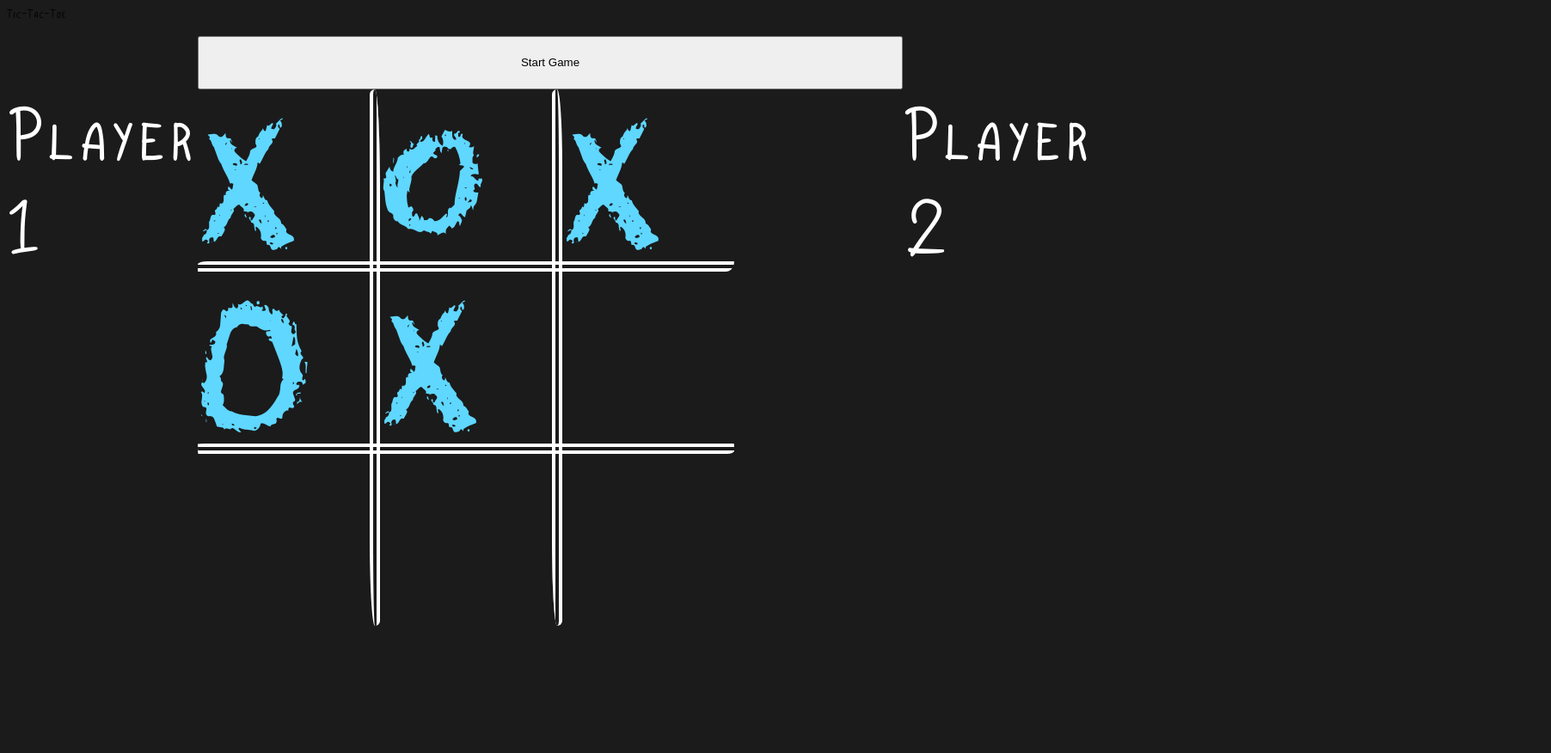
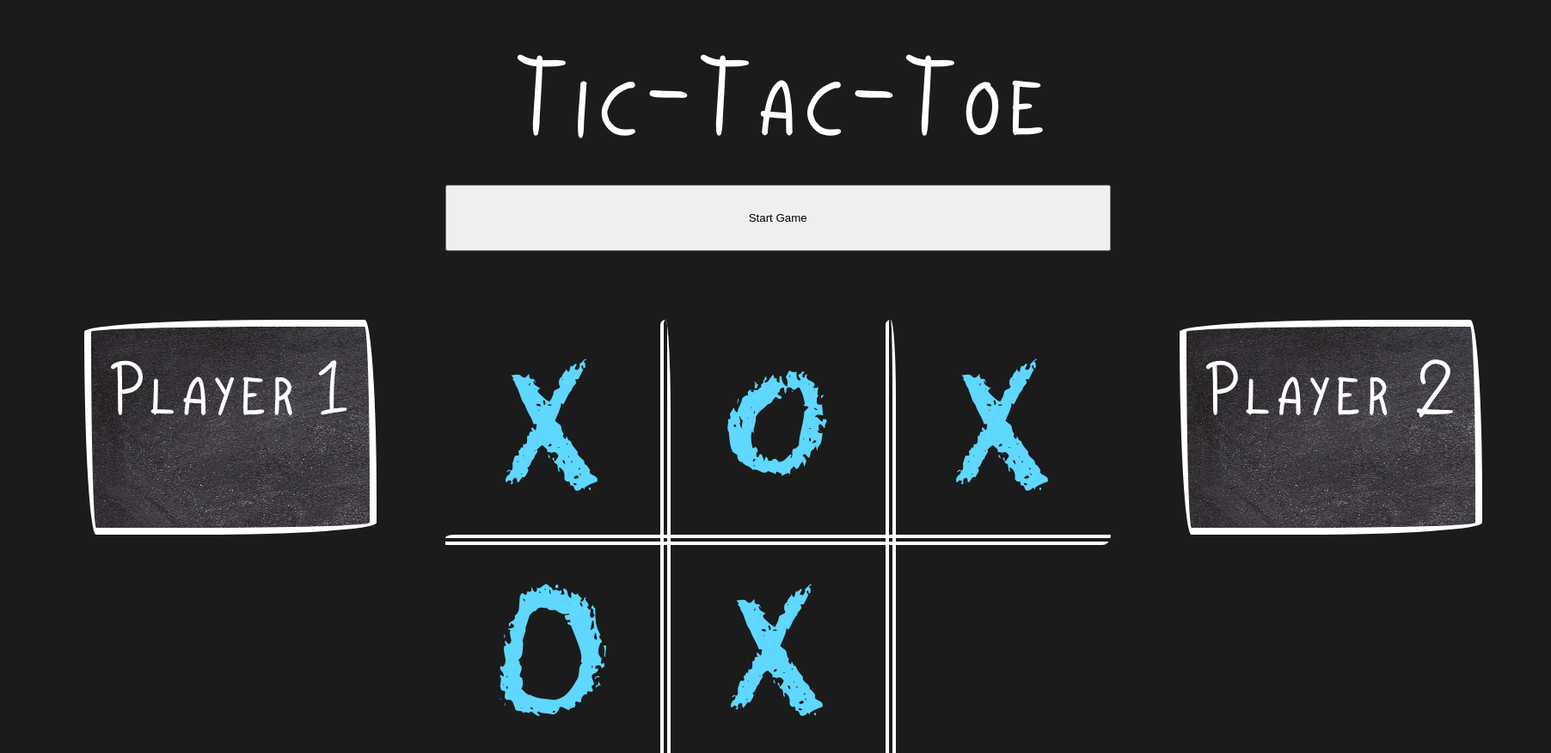
Before and after one commit to FireHeart3198/tic-tac-toe, a plain HTML site: page index.html in a window 1280 px wide. Shown: the top 876 px of the page at 86% size, 1804 px wide, since content can reach past the window. Before the commit the page ends 800 px from the top, so only its background shows below. Drawn offline with Linux system fonts and the light colour scheme.

Commit message:
Style UI

```diff
--- a/index.html
+++ b/index.html
@@ -10,7 +10,10 @@
         <header>Tic-Tac-Toe</header>
         <main>
             <button class="start-button">Start Game</button>
-            <div class="player one">Player 1</div>
+            <div class="player one">
+                <div>Player 1</div>
+                <div class="name"></div>
+            </div>
             <div class="game-board">
                 <div class="square" data-square-number="1">X</div>
                 <div class="square" data-square-number="2">o</div>
--- a/style.css
+++ b/style.css
@@ -21,14 +21,23 @@ body {
     height: 90vh;
     background-color: rgba(0, 0, 0, 0.894);
     font-family: addex, 'Segoe UI', Tahoma, Geneva, Verdana, sans-serif;
+    padding: 10px;
+    color: white;
 }
 
 main {
     display: grid;
-    grid-template: 1fr 10fr / 1fr 4fr 1fr;
+    grid-template: 1fr 10fr / 1fr 2fr 1fr 2fr 1fr;
     grid-template-areas:
-                        ". button ."
-                        "player1 gameboard player2";
+                        ". . button . ."
+                        ". player1 gameboard player2 .";
+    gap: 80px;
+}
+
+header {
+    text-align: center;
+    font-size: 9rem;
+    margin: 20px;
 }
 
 .start-button {
@@ -38,6 +47,15 @@ main {
 .player {
     color: white;
     font-size: 100px;
+    background-image: url(images/black-1072366_1280.jpg);
+    height: 250px;
+    padding: 20px;
+    min-width: max-content;
+    border: solid 8px #ffff;
+    border-radius: 255px 15px 225px 15px/15px 225px 15px 255px;
+    display: flex;
+    flex-direction: column;
+    align-items: center;
 }
 
 .player.one {
@@ -54,14 +72,16 @@ main {
 
 .game-board {
     display: grid;
-    grid-template-columns: 200px 12px 200px 12px 200px;
-    grid-template-rows: 200px 12px 200px 12px 200px;
+    grid-template-columns: 250px 12px 250px 12px 250px;
+    grid-template-rows: 250px 12px 250px 12px 250px;
 }
 
 .square {
     font-size: 12rem;
     font-family: eraser, 'Franklin Gothic Medium', 'Arial Narrow', Arial, sans-serif;
     color: rgb(95, 215, 255);
+    text-align: center;
+    margin: auto;
 }
 
 .border {
```
Also changed, not shown: account-group copy.svg (deleted), images/black-1072366_1280.jpg (added), 1 other file.
